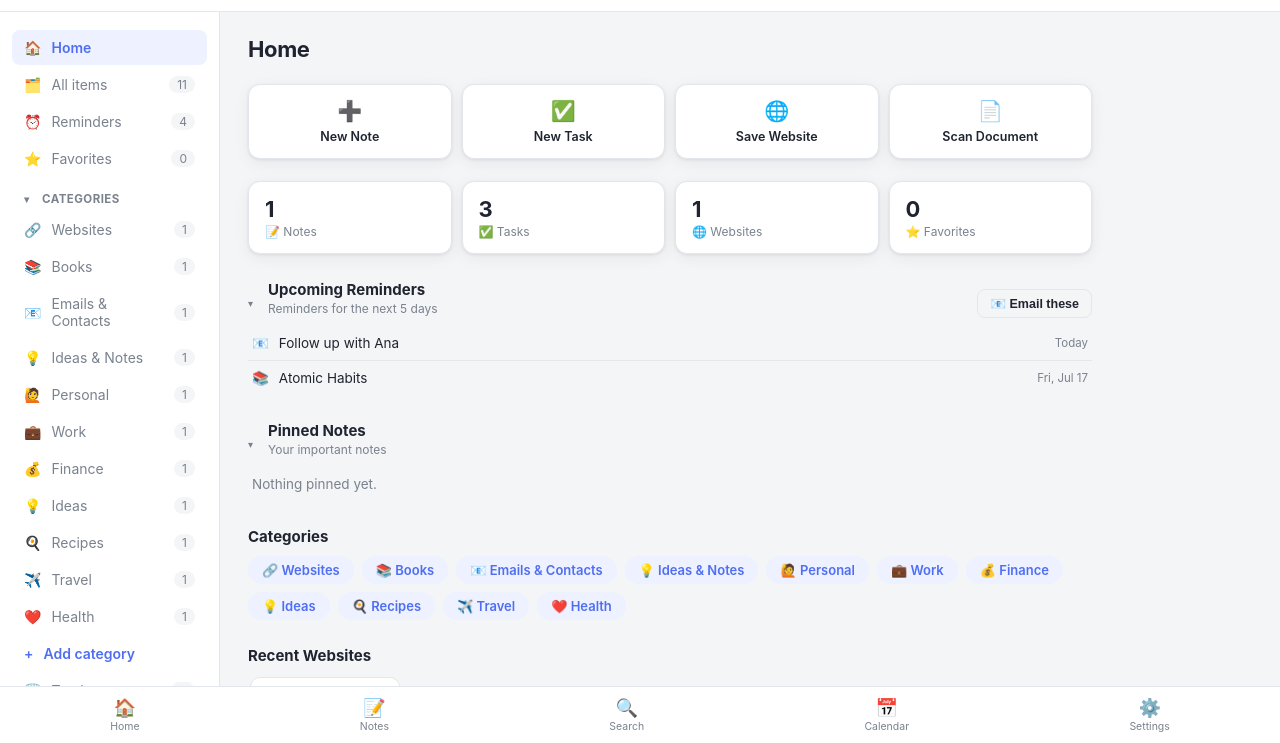
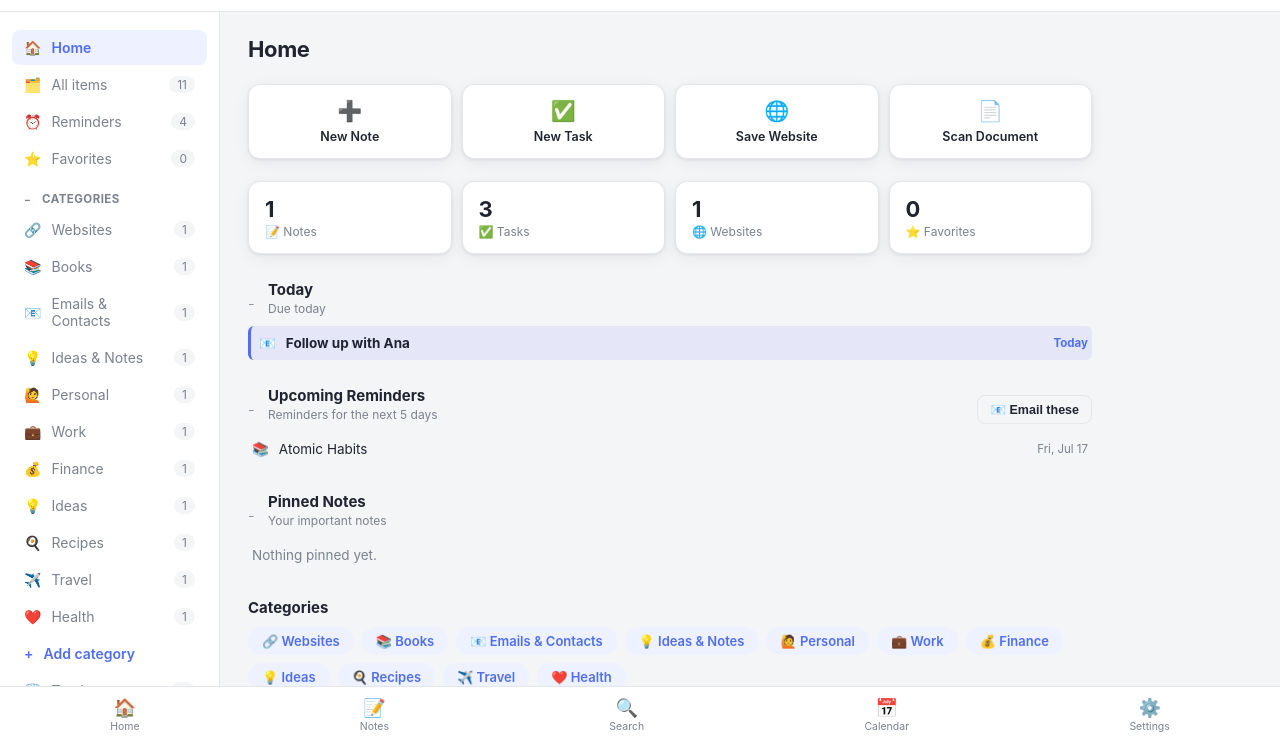
Before and after one commit to TracklyApp/MyPlanner, a plain HTML site: page index.html in a window 1280 px wide. Shown: the part 55-798 px from the top of the page. Drawn offline with Linux system fonts and the light colour scheme.

Commit message:
Sync index.html with latest planner.html (Today section, All Categories dropdown)

```diff
--- a/index.html
+++ b/index.html
@@ -358,6 +358,12 @@
   .dash-row:last-child { border-bottom: none; }
   .dash-row:hover { color: var(--accent); }
   .dash-row .rmeta { margin-left: auto; font-size: 11.5px; color: var(--muted); }
+  .dash-row.today {
+    background: rgba(var(--accent-rgb, 124,124,255), 0.12);
+    border-left: 3px solid var(--accent);
+    padding-left: 8px; border-radius: 6px; font-weight: 700;
+  }
+  .dash-row.today .rmeta { color: var(--accent); font-weight: 700; }
   #calViewTabs .btn.active { background: var(--accent); color: #fff; border-color: var(--accent); }
   .cat-chips { display: flex; flex-wrap: wrap; gap: 8px; }
   .cat-chip {
@@ -370,14 +376,14 @@
     scroll-snap-type: x proximity;
   }
   .hcard {
-    flex: 0 0 150px; scroll-snap-align: start;
-    background: var(--panel); border: 1px solid var(--border); border-radius: 10px;
-    padding: 12px; cursor: pointer;
+    flex: 0 0 110px; scroll-snap-align: start;
+    background: var(--panel); border: 1px solid var(--border); border-radius: 8px;
+    padding: 8px; cursor: pointer;
   }
   .hcard:hover { border-color: var(--accent); }
-  .hcard .hicon { font-size: 20px; display: block; margin-bottom: 8px; }
-  .hcard .htitle { font-size: 13px; font-weight: 600; color: var(--text); white-space: nowrap; overflow: hidden; text-overflow: ellipsis; }
-  .hcard .hmeta { font-size: 11px; color: var(--muted); margin-top: 4px; white-space: nowrap; overflow: hidden; text-overflow: ellipsis; }
+  .hcard .hicon { font-size: 16px; display: block; margin-bottom: 5px; }
+  .hcard .htitle { font-size: 12px; font-weight: 600; color: var(--text); white-space: nowrap; overflow: hidden; text-overflow: ellipsis; }
+  .hcard .hmeta { font-size: 10px; color: var(--muted); margin-top: 3px; white-space: nowrap; overflow: hidden; text-overflow: ellipsis; }
   @media (max-width: 680px) {
     .quick-actions, .stats-grid { grid-template-columns: repeat(2, 1fr); }
   }
@@ -710,7 +716,7 @@ function buildNav() {
   html += navItem("reminders", "⏰", "Reminders", reminderCount);
   html += navItem("favorites", "⭐", "Favorites", favoriteCount);
   html += `<div class="nav-group-head" onclick="toggleCategories()">
-    <span class="chev">${categoriesOpen ? "▾" : "▸"}</span><span>Categories</span></div>`;
+    <span class="chev">${categoriesOpen ? "−" : "+"}</span><span>Categories</span></div>`;
   if (categoriesOpen) {
     for (const key of getOrderedCatKeys()) {
       html += navItem(key, CATS[key].icon, CATS[key].label, active.filter(i => i.cat === key).length, !BASE_CATS[key], true);
@@ -1169,6 +1175,8 @@ function renderDashboard() {
   });
   const upcoming = active.filter(i => next5Days.includes(i.date))
     .sort((a,b) => a.date.localeCompare(b.date) || (a.time||"").localeCompare(b.time||""));
+  const todayItems = upcoming.filter(i => i.date === todayStr);
+  const restUpcoming = upcoming.filter(i => i.date !== todayStr);
   const upcomingLabel = d => {
     if (d === todayStr) return "Today";
     if (d === next5Days[1]) return "Tomorrow";
@@ -1181,7 +1189,8 @@ function renderDashboard() {
 
   const row = (i, metaTxt) => {
     const meta = metaTxt !== undefined ? metaTxt : (i.date ? fmtDate(i.date) + (i.time ? " · " + fmtTime(i.time) : "") : "");
-    return `<div class="dash-row" onclick="openModal('${i.id}')">
+    const isToday = i.date === todayStr;
+    return `<div class="dash-row${isToday ? ' today' : ''}" onclick="openModal('${i.id}')">
     <span>${CATS[i.cat].icon}</span><span>${escapeHtml(i.title || i.url || i.note || "(untitled)")}</span>
     <span class="rmeta">${meta}</span></div>`;
   };
@@ -1231,24 +1240,47 @@ function renderDashboard() {
       <div class="stat-card" style="cursor:pointer" onclick="setFilter('favorites')"><div class="num">${favorites.length}</div><div class="lbl">⭐ Favorites</div></div>
     </div>
     <div class="dash-section">
+      <div style="display:flex;align-items:center;gap:10px;cursor:pointer;flex-wrap:wrap" onclick="toggleDashSection('today')">
+        <span class="chev">${dashCollapsed.today ? "+" : "−"}</span>
+        <div style="min-width:0"><h3 style="margin:0">Today</h3><p class="sub" style="margin:2px 0 10px">Due today</p></div>
+      </div>
+      ${dashCollapsed.today ? "" : (todayItems.length ? todayItems.map(i => row(i, "Today" + (i.time ? " · " + fmtTime(i.time) : ""))).join("") : emptyRow("Nothing due today."))}
+    </div>
+    <div class="dash-section">
       <div style="display:flex;align-items:center;gap:10px;cursor:pointer;flex-wrap:wrap" onclick="toggleDashSection('upcoming')">
-        <span class="chev">${dashCollapsed.upcoming ? "▸" : "▾"}</span>
+        <span class="chev">${dashCollapsed.upcoming ? "+" : "−"}</span>
         <div style="min-width:0"><h3 style="margin:0">Upcoming Reminders</h3><p class="sub" style="margin:2px 0 10px">Reminders for the next 5 days</p></div>
-        ${(!dashCollapsed.upcoming && upcoming.length) ? `<button class="btn secondary" style="margin-left:auto;padding:6px 12px;font-size:12.5px" onclick="event.stopPropagation();emailUpcomingReminders()">📧 Email these</button>` : ""}
+        ${(!dashCollapsed.upcoming && restUpcoming.length) ? `<button class="btn secondary" style="margin-left:auto;padding:6px 12px;font-size:12.5px" onclick="event.stopPropagation();emailUpcomingReminders()">📧 Email these</button>` : ""}
       </div>
-      ${dashCollapsed.upcoming ? "" : (upcoming.length ? upcoming.map(i => row(i, upcomingLabel(i.date) + (i.time ? " · " + fmtTime(i.time) : ""))).join("") : emptyRow("Nothing due in the next 5 days."))}
+      ${dashCollapsed.upcoming ? "" : (restUpcoming.length ? restUpcoming.map(i => row(i, upcomingLabel(i.date) + (i.time ? " · " + fmtTime(i.time) : ""))).join("") : emptyRow("Nothing else due in the next 5 days."))}
     </div>
     <div class="dash-section">
       <div style="display:flex;align-items:center;gap:10px;cursor:pointer" onclick="toggleDashSection('pinned')">
-        <span class="chev">${dashCollapsed.pinned ? "▸" : "▾"}</span>
+        <span class="chev">${dashCollapsed.pinned ? "+" : "−"}</span>
         <div><h3 style="margin:0">Pinned Notes</h3><p class="sub" style="margin:2px 0 10px">Your important notes</p></div>
       </div>
       ${dashCollapsed.pinned ? "" : (pinned.length ? pinned.map(i => row(i)).join("") : emptyRow("Nothing pinned yet."))}
     </div>
     ${section("Categories", "", catChipsHtml)}
-    ${recentByCat.map(rc => section(`Recent ${rc.label}`, "",
-      rc.items.length ? `<div class="hscroll">${rc.items.map(i => hcard(i)).join("")}</div>` : emptyRow(`No ${rc.label.toLowerCase()} yet.`),
-      `recent-${rc.key}`)).join("")}
+    ${(() => {
+      const allCollapsed = dashCollapsed.allCats !== false;
+      return `<div class="dash-section">
+        <div style="display:flex;align-items:center;gap:10px;cursor:pointer" onclick="toggleDashSection('allCats')">
+          <span class="chev">${allCollapsed ? "+" : "−"}</span>
+          <div><h3 style="margin:0">All Categories</h3></div>
+        </div>
+        ${allCollapsed ? "" : recentByCat.map(rc => {
+          const collapsed = dashCollapsed['cat-' + rc.key] !== false;
+          return `<div class="dash-section" id="recent-${rc.key}" style="margin-top:8px">
+            <div style="display:flex;align-items:center;gap:10px;cursor:pointer" onclick="event.stopPropagation();toggleDashSection('cat-${rc.key}')">
+              <span class="chev">${collapsed ? "+" : "−"}</span>
+              <div><h3 style="margin:0">Recent ${rc.label}</h3></div>
+            </div>
+            ${collapsed ? "" : (rc.items.length ? `<div class="hscroll">${rc.items.map(i => hcard(i)).join("")}</div>` : emptyRow(`No ${rc.label.toLowerCase()} yet.`))}
+          </div>`;
+        }).join("")}
+      </div>`;
+    })()}
   `;
   document.getElementById("list").innerHTML = html;
 }
```
